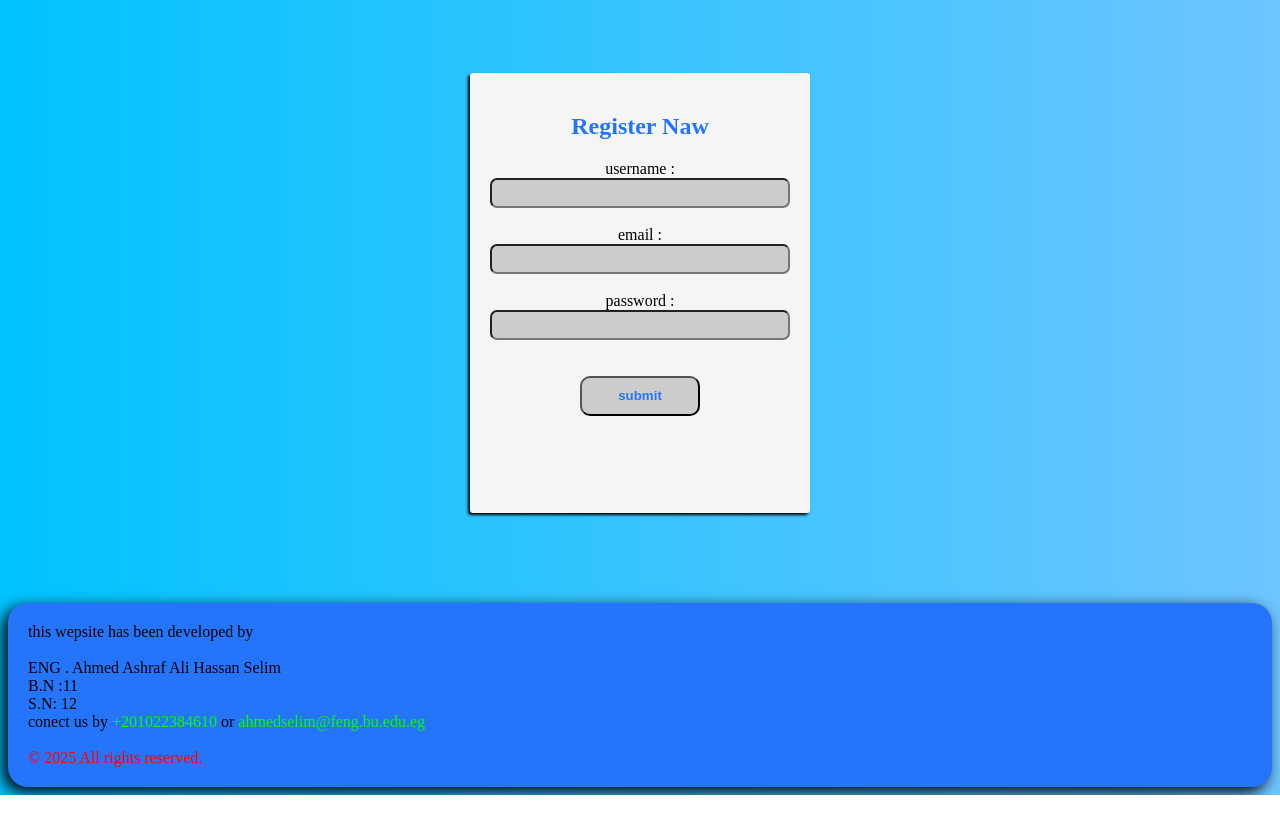
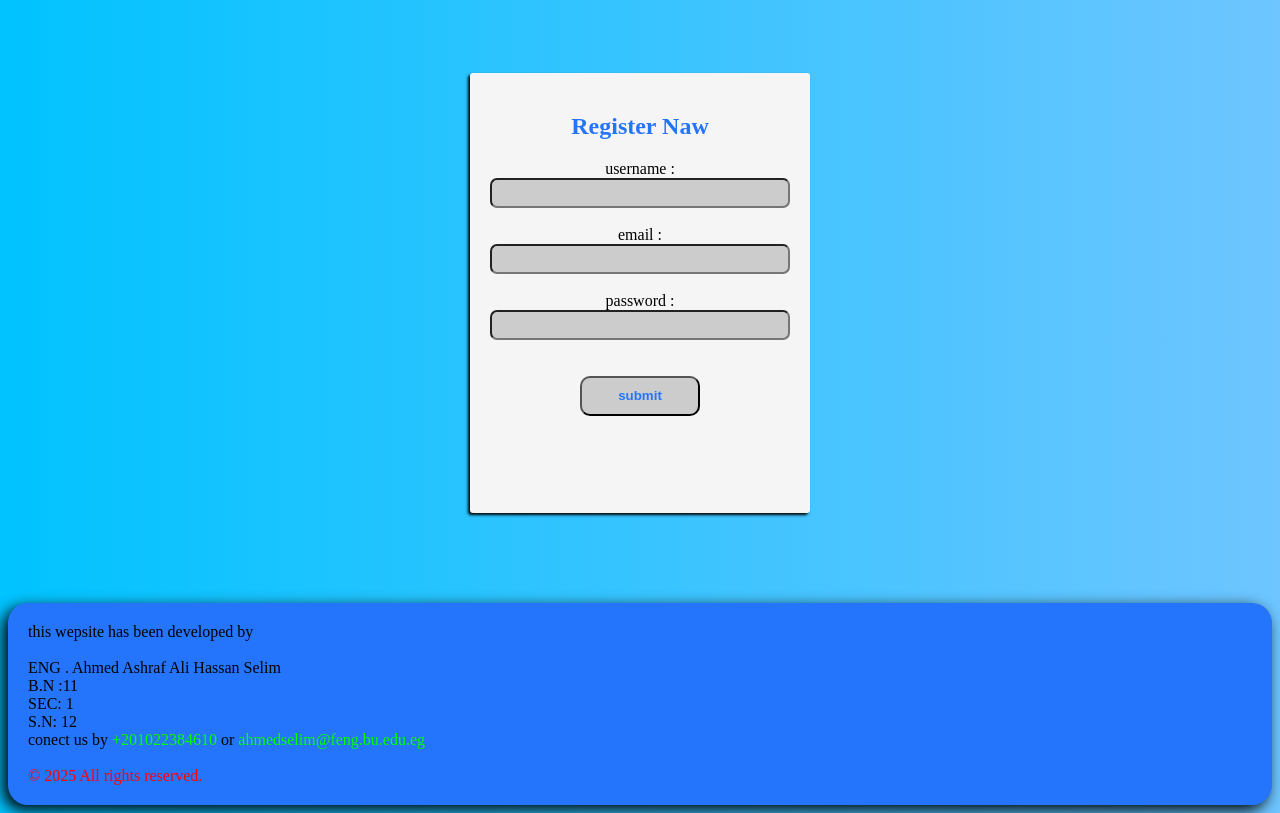
Before and after one commit to Selim14102006/electricity, a plain HTML site: page index.html in a window 1280 px wide. Shown: the part 167-980 px from the top of the page. Drawn offline with Linux system fonts and the light colour scheme.

Commit message:
Update index.html

```diff
--- a/index.html
+++ b/index.html
@@ -24,6 +24,7 @@
       this wepsite has been developed by <br><br>
       ENG . Ahmed Ashraf Ali Hassan Selim
       <br>B.N :11<br>
+      SEC: 1<br>
       S.N: 12 <br>
       conect us by <span class="green-span">+201022384610</span> or <span class="green-span">ahmedselim@feng.bu.edu.eg</span><br><br>
      <span class="red-span" >© 2025 All rights reserved. </span>
```
